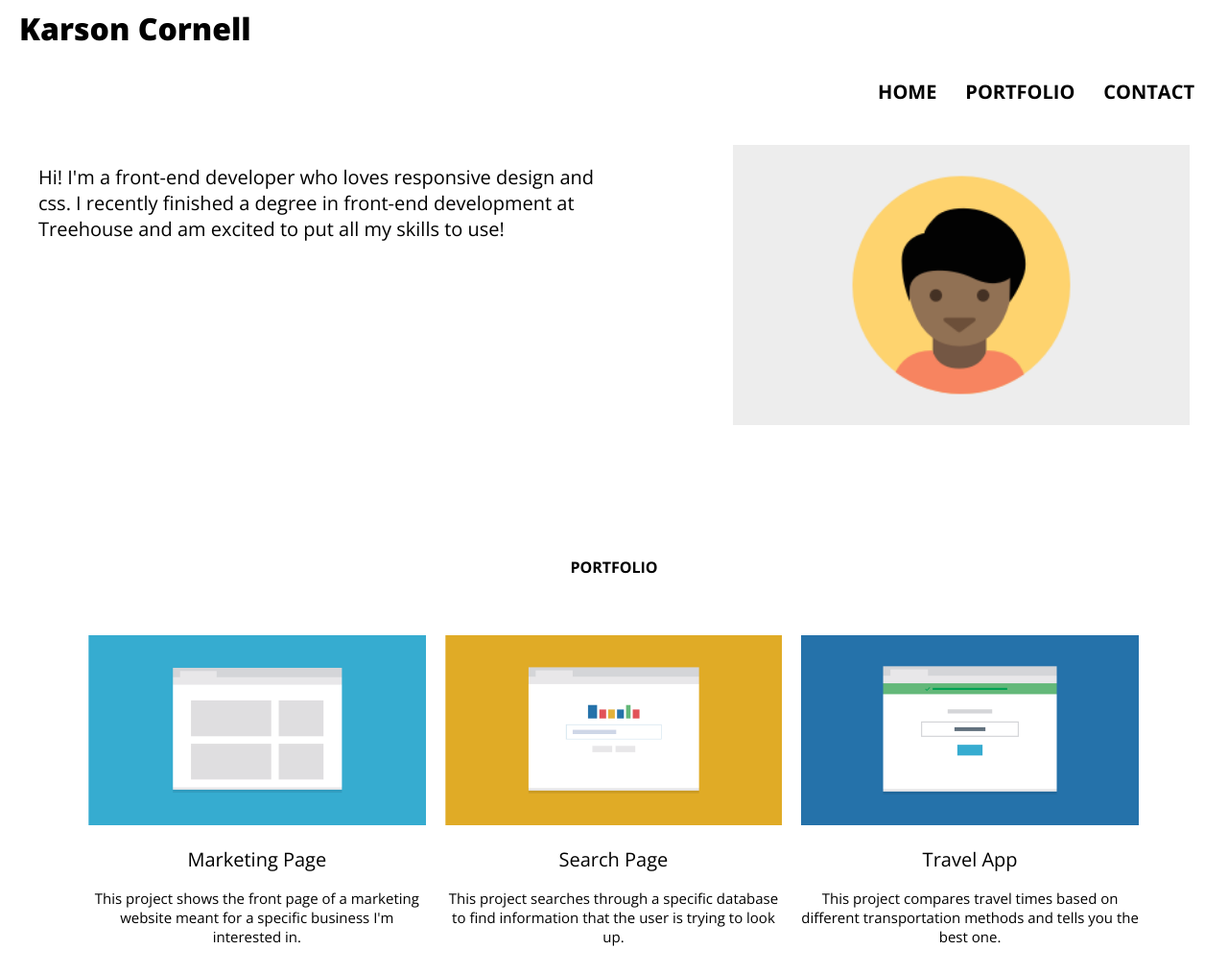
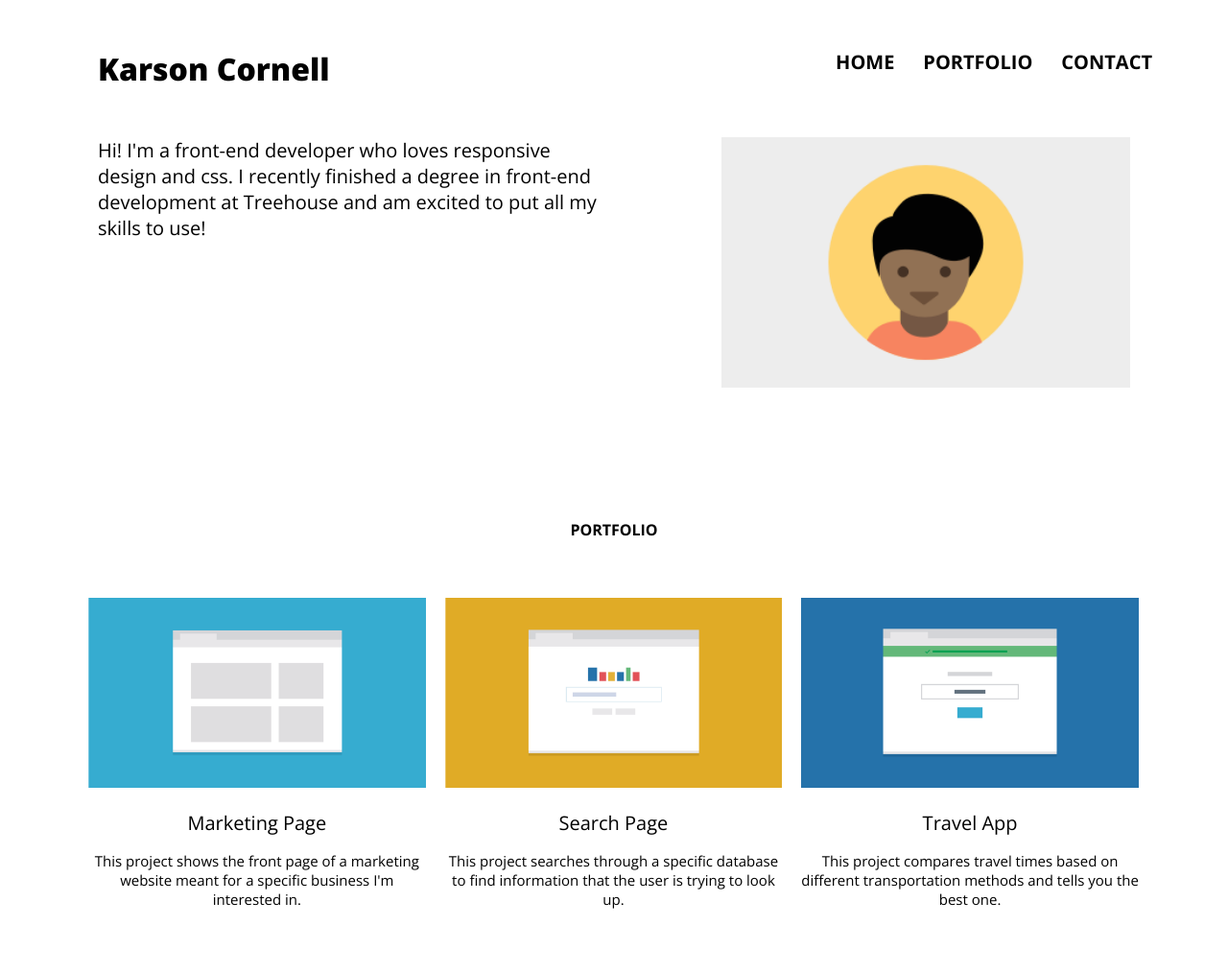
Before and after one commit to karsoncornell/Techdegree-project-2, a plain HTML site: page index.html in a window 1280 px wide. Shown: the top 1014 px of the page at 96% size. Drawn offline with nearby package versions, Linux system fonts and the light colour scheme.

Commit message:
Final Tweaks

```diff
--- a/css/styles.css
+++ b/css/styles.css
@@ -126,7 +126,9 @@ body {
   .main-nav {
     text-align: center;
     height: 50px;
-    clear: both;
+  }
+
+  .top-bar {
     margin-bottom: 50px;
   }
 
@@ -152,6 +154,7 @@ body {
     font-size: 1.25em;
     padding-left: 20px;
     margin-bottom: 75px;
+
   }
 
   .col {
@@ -225,24 +228,46 @@ body {
   padding-bottom: 20px;
   }
 
+}
+
+
 @media (min-width: 1024px) {
 
   .name {
     float: left;
+    margin-left: 20px;
   }
 
   .main-nav {
-    float: right;
+    text-align: right;
+    position: absolute;
+    top: 20px;
+    right: 5%;
   }
 
+
+  .main-nav {
+    /* float: right; */
+  }
+  /* .main-nav {
+    float: right;
+    display: table;
+  content: "";
+  clear: both;
+  } */
+
   .top-bar {
-    display:
+    margin-top: 50px;
   }
 
   .main-nav  li {
     float: left;
   }
 
+  .main-header {
+    margin-right: 5%;
+    margin-left: 5%;
+  }
   .col {
     float: left;
     width: 33.3%;
@@ -253,6 +278,8 @@ body {
     text-align: center;
   }
 
+
+
   .contact p {
     width: 40%;
     margin: 0 auto;
```
Also changed, not shown: index.html (+2 -1 lines).
